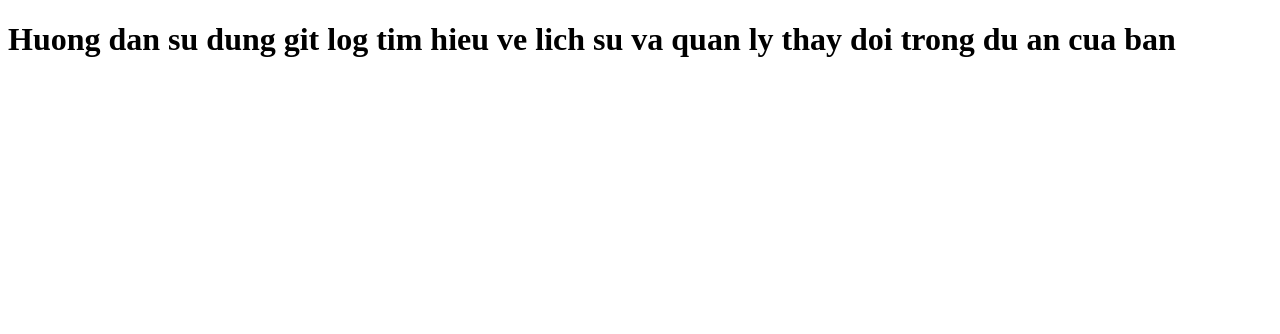
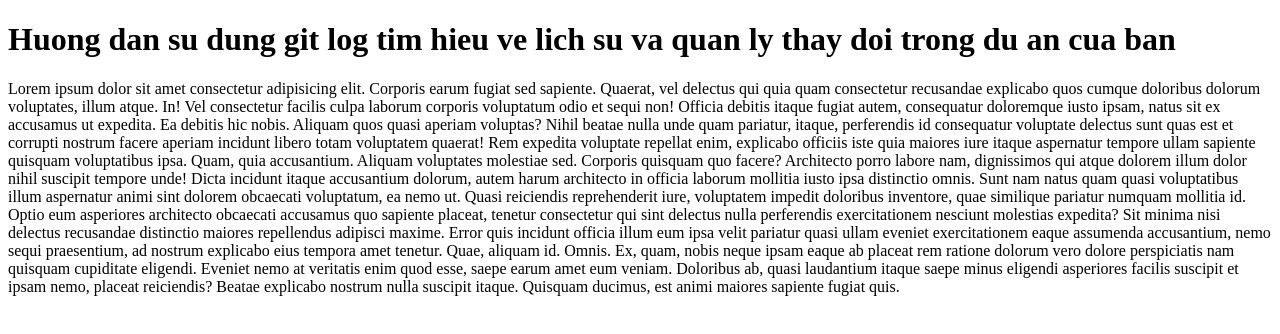
Before and after one commit to NguyenHoangGwyneth/Nguyenhochtmlcss_6, a plain HTML site: page index.html in a window 1280 px wide. Drawn offline with Linux system fonts and the light colour scheme.

Commit message:
sua commit them paragraph

```diff
--- a/index.html
+++ b/index.html
@@ -10,5 +10,39 @@
       Huong dan su dung git log tim hieu ve lich su va quan ly thay doi trong du
       an cua ban
     </h1>
+    <p>
+      Lorem ipsum dolor sit amet consectetur adipisicing elit. Corporis earum
+      fugiat sed sapiente. Quaerat, vel delectus qui quia quam consectetur
+      recusandae explicabo quos cumque doloribus dolorum voluptates, illum
+      atque. In! Vel consectetur facilis culpa laborum corporis voluptatum odio
+      et sequi non! Officia debitis itaque fugiat autem, consequatur doloremque
+      iusto ipsam, natus sit ex accusamus ut expedita. Ea debitis hic nobis.
+      Aliquam quos quasi aperiam voluptas? Nihil beatae nulla unde quam
+      pariatur, itaque, perferendis id consequatur voluptate delectus sunt quas
+      est et corrupti nostrum facere aperiam incidunt libero totam voluptatem
+      quaerat! Rem expedita voluptate repellat enim, explicabo officiis iste
+      quia maiores iure itaque aspernatur tempore ullam sapiente quisquam
+      voluptatibus ipsa. Quam, quia accusantium. Aliquam voluptates molestiae
+      sed. Corporis quisquam quo facere? Architecto porro labore nam,
+      dignissimos qui atque dolorem illum dolor nihil suscipit tempore unde!
+      Dicta incidunt itaque accusantium dolorum, autem harum architecto in
+      officia laborum mollitia iusto ipsa distinctio omnis. Sunt nam natus quam
+      quasi voluptatibus illum aspernatur animi sint dolorem obcaecati
+      voluptatum, ea nemo ut. Quasi reiciendis reprehenderit iure, voluptatem
+      impedit doloribus inventore, quae similique pariatur numquam mollitia id.
+      Optio eum asperiores architecto obcaecati accusamus quo sapiente placeat,
+      tenetur consectetur qui sint delectus nulla perferendis exercitationem
+      nesciunt molestias expedita? Sit minima nisi delectus recusandae
+      distinctio maiores repellendus adipisci maxime. Error quis incidunt
+      officia illum eum ipsa velit pariatur quasi ullam eveniet exercitationem
+      eaque assumenda accusantium, nemo sequi praesentium, ad nostrum explicabo
+      eius tempora amet tenetur. Quae, aliquam id. Omnis. Ex, quam, nobis neque
+      ipsam eaque ab placeat rem ratione dolorum vero dolore perspiciatis nam
+      quisquam cupiditate eligendi. Eveniet nemo at veritatis enim quod esse,
+      saepe earum amet eum veniam. Doloribus ab, quasi laudantium itaque saepe
+      minus eligendi asperiores facilis suscipit et ipsam nemo, placeat
+      reiciendis? Beatae explicabo nostrum nulla suscipit itaque. Quisquam
+      ducimus, est animi maiores sapiente fugiat quis.
+    </p>
   </body>
 </html>
```
